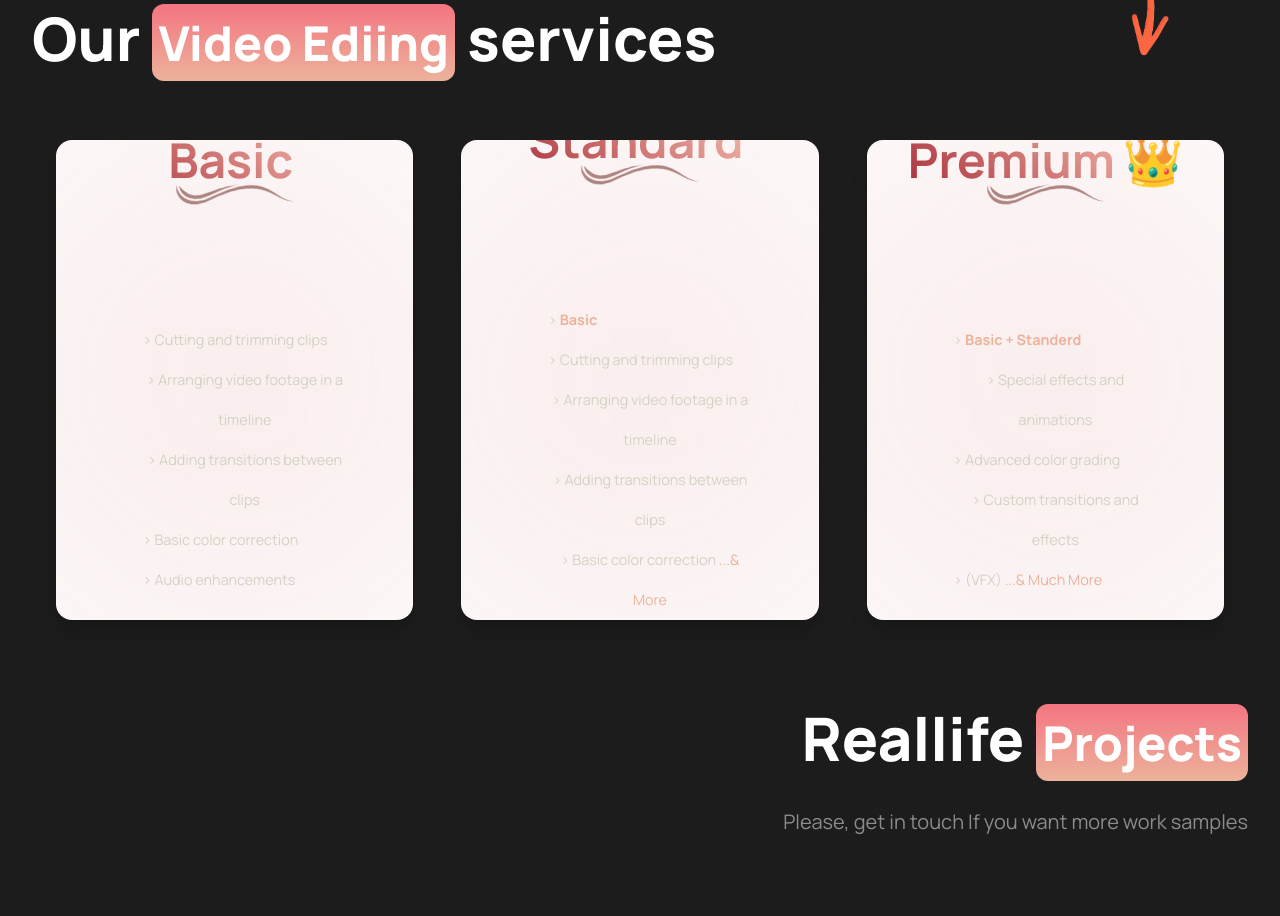
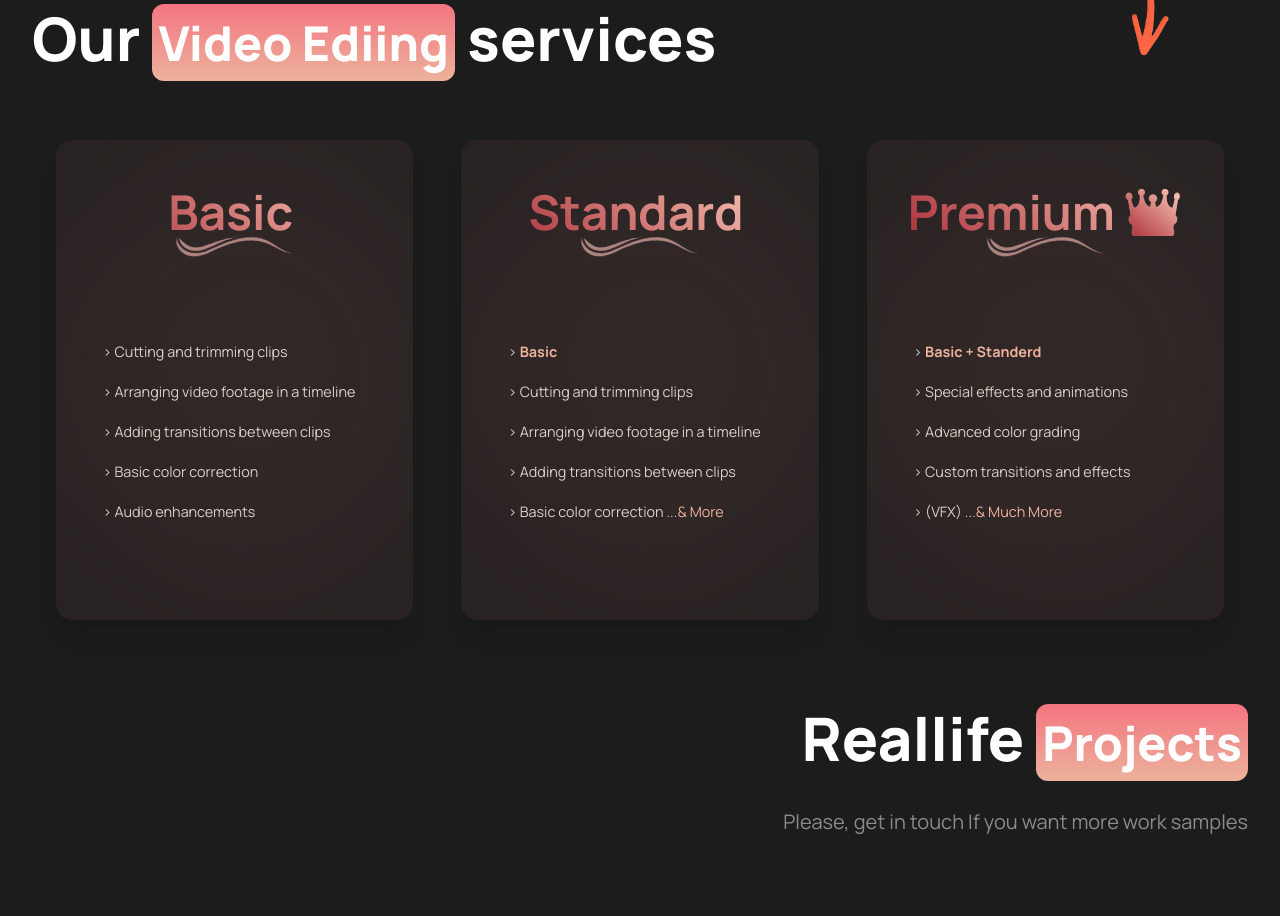
Before and after one commit to rakib00-dev/mr-imadguengi-portfolio-website, a React (Vite) app: page / in a window 1280 px wide. Shown: the part 1440-2356 px from the top of the page. Built offline with nearby package versions, Linux system fonts and the light colour scheme; grey boxes are pictures that could not be loaded.

Commit message:
updated the card section

```diff
--- a/src/components/Card.jsx
+++ b/src/components/Card.jsx
@@ -2,7 +2,7 @@ import { div } from 'motion/react-client';
 
 const Card = ({ title = 'Card title', price = 30, crown, children }) => {
   return (
-    <div className="card bg-base-100 w-[24rem] h-[30rem]  shadow-xl text-white relative flex justify-center items-center overflow-hidden  ">
+    <div className="card bg-[#1c1c1c] w-[24rem] h-[30rem]  shadow-xl text-white relative flex justify-center items-center overflow-hidden  ">
       {/* h-[25rem] */}
       <div
         className=" h-60 w-60 blur-[220px] absolute"
@@ -11,9 +11,11 @@ const Card = ({ title = 'Card title', price = 30, crown, children }) => {
 
       {/* card body */}
       <div className=" relative card-body text-center gap-12 w-[23rem]   ">
-        <h2 className="card-title flex justify-center items-center   font-bold text-transparent bg-[linear-gradient(41deg,_rgb(168_43_55)_0%,_rgb(255_208_190)_100%)] bg-clip-text relative mb-12 mt-4 w-full text-3xl md:text-4xl xl:text-5xl">
+        <h2 className="card-title flex justify-center items-center font-bold text-transparent bg-[linear-gradient(41deg,_rgb(168_43_55)_0%,_rgb(255_208_190)_100%)] bg-clip-text relative mb-12 mt-4 w-full text-3xl md:text-4xl xl:text-5xl">
           {title}
-          <span>{crown}</span>{' '}
+          <span className="font-bold text-transparent bg-[linear-gradient(41deg,_rgb(168_43_55)_0%,_rgb(255_208_190)_100%)] bg-clip-text">
+            {crown}
+          </span>{' '}
           <img
             loading="lazy"
             src="./assets/images/services/curve.png"
@@ -26,7 +28,7 @@ const Card = ({ title = 'Card title', price = 30, crown, children }) => {
             }}
           />
         </h2>
-        <ul className=" p-2 flex justify-center flex-col items-start leading-[2.5rem] text-[.9rem] ml-5 md:*text-[1rem] xl:p-10">
+        <ul className=" p-2 flex justify-center flex-col items-start leading-[2.5rem] text-[.9rem] ml-5 md:*text-[1rem] xl:p-0">
           {children}
         </ul>
       </div>
```
